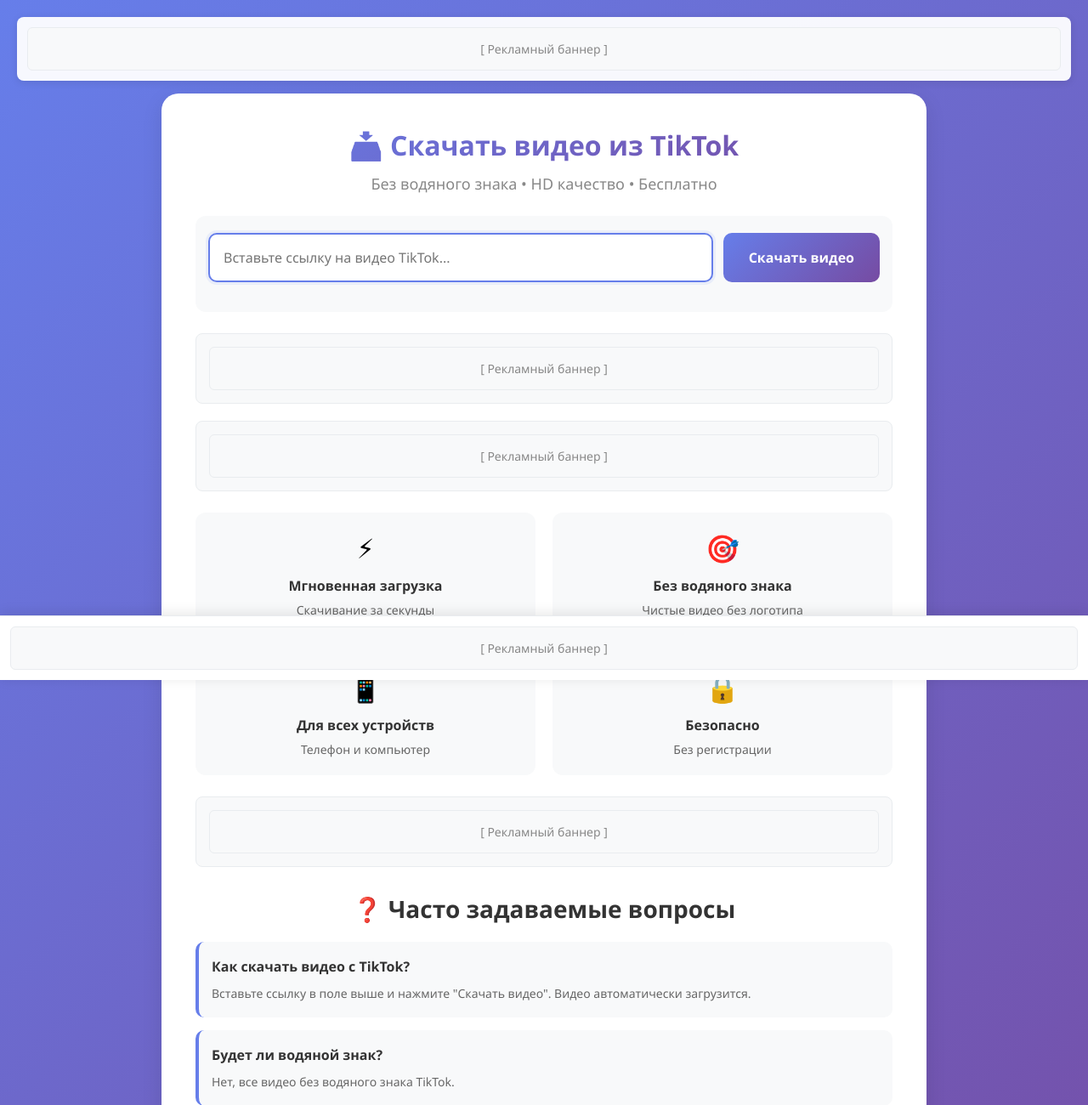
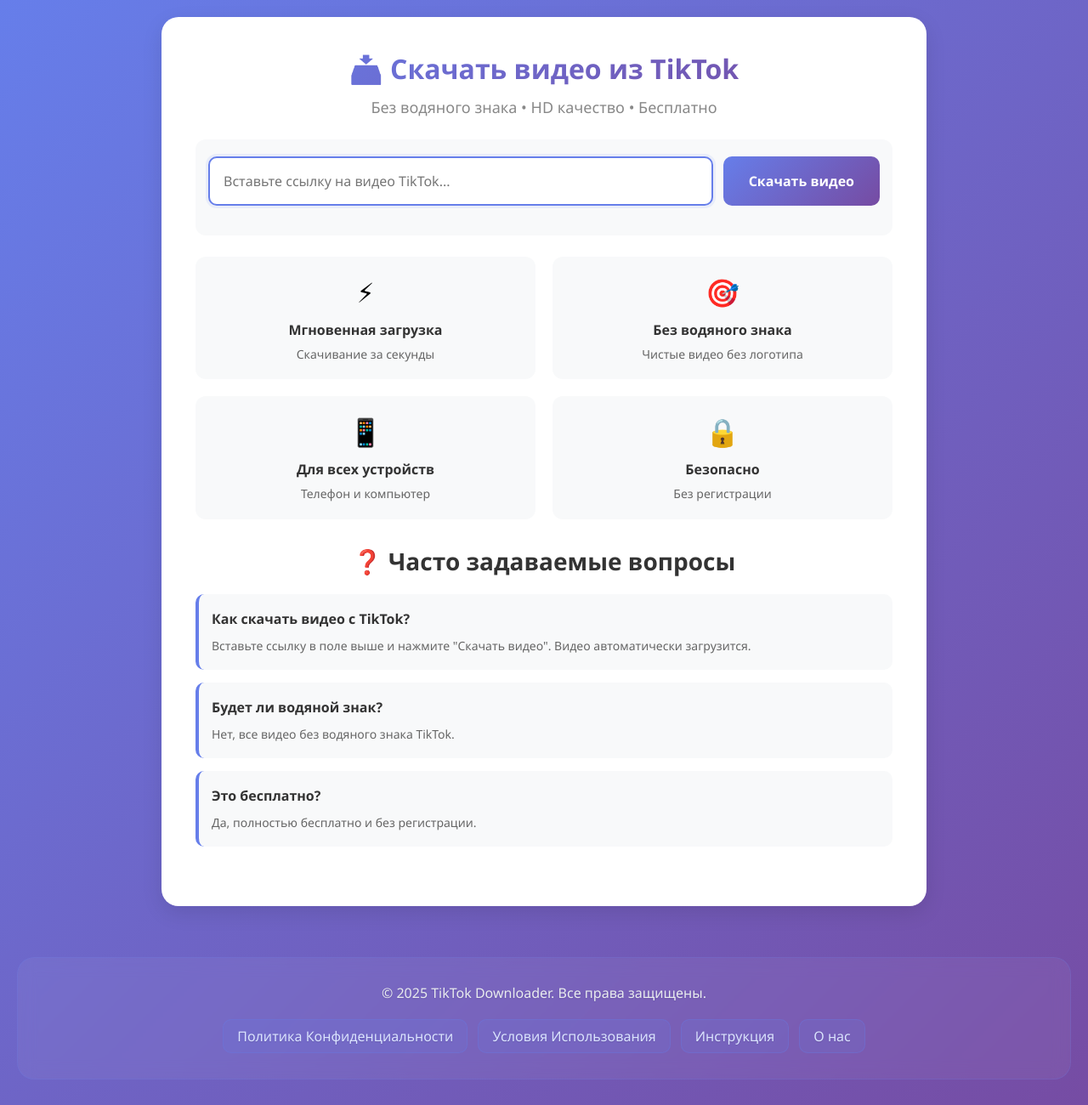
Before and after one commit to Olena-Mala/tiktok-d, a Flask app: page / in a window 1280 px wide. Shown: the top 1300 px of the page at 85% size. Run offline with Flask 3, Linux system fonts and the light colour scheme.

Commit message:
index.html

```diff
--- a/templates/index.html
+++ b/templates/index.html
@@ -11,8 +11,10 @@
     <meta name="theme-color" content="#667eea">
     <link rel="canonical" href="https://ваш-сайт.onrender.com">
 
-    <!-- Google AdSense -->
+    <!-- Google AdSense (закомментирован) -->
+    <!--
     <script async src="https://pagead2.googlesyndication.com/pagead/js/adsbygoogle.js?client=ca-pub-ТВОЙ-КОД" crossorigin="anonymous"></script>
+    -->
 
     <style>
         * {
@@ -29,7 +31,7 @@
             padding-bottom: 70px;
         }
 
-        /* Top Banner */
+        /* Top Banner (стили остаются на будущее) */
         .top-banner {
             background: rgba(255, 255, 255, 0.95);
             padding: 12px;
@@ -40,6 +42,7 @@
             position: sticky;
             top: 10px;
             z-index: 100;
+            display: none; /* Скрываем */
         }
 
         .ad-placeholder {
@@ -50,6 +53,7 @@
             font-size: 14px;
             font-weight: 500;
             border: 1px solid #e9ecef;
+            display: none; /* Скрываем */
         }
 
         /* Main Container */
@@ -128,13 +132,14 @@
             box-shadow: 0 6px 20px rgba(102, 126, 234, 0.3);
         }
 
-        /* Ad after form */
+        /* Ad after form (стили остаются) */
         .ad-after-form {
             margin: 20px 0;
             padding: 15px;
             background: #f8f9fa;
             border-radius: 8px;
             border: 1px solid #e9ecef;
+            display: none; /* Скрываем */
         }
 
         /* Video Result Section */
@@ -180,13 +185,14 @@
             box-shadow: 0 6px 20px rgba(72, 187, 120, 0.4);
         }
 
-        /* Ad after download */
+        /* Ad after download (стили остаются) */
         .ad-after-download {
             margin: 20px 0;
             padding: 15px;
             background: #f8f9fa;
             border-radius: 8px;
             border: 1px solid #e9ecef;
+            display: none; /* Скрываем */
         }
 
         /* Features Grid */
@@ -227,13 +233,14 @@
             line-height: 1.4;
         }
 
-        /* Ad before FAQ */
+        /* Ad before FAQ (стили остаются) */
         .ad-before-faq {
             margin: 25px 0;
             padding: 15px;
             background: #f8f9fa;
             border-radius: 8px;
             border: 1px solid #e9ecef;
+            display: none; /* Скрываем */
         }
 
         /* FAQ Section */
@@ -271,7 +278,7 @@
             font-size: 14px;
         }
 
-        /* Sticky Footer Ad */
+        /* Sticky Footer Ad (стили остаются) */
         .sticky-footer-ad {
             position: fixed;
             bottom: 0;
@@ -283,6 +290,7 @@
             z-index: 999;
             box-shadow: 0 -2px 15px rgba(0,0,0,0.1);
             border-top: 1px solid #e9ecef;
+            display: none; /* Скрываем */
         }
 
         /* Loading Overlay */
@@ -396,15 +404,18 @@
 <meta name="twitter:card" content="summary_large_image">
 </head>
 <body>
-    <!-- Top Banner Ad -->
+    <!-- Top Banner Ad (закомментирован) -->
+    <!--
     <div class="top-banner">
         <div class="ad-placeholder">[ Рекламный баннер ]</div>
     </div>
+    -->
 
     <div class="main-container">
         <h1>📥 Скачать видео из TikTok</h1>
         <p class="description">Без водяного знака • HD качество • Бесплатно</p>
 
+        <!-- ТОЛЬКО ОДНА ФОРМА ВВОДА (без дублирования) -->
         <div class="download-form">
             <div class="input-group">
                 <input type="text" id="tiktokUrl" placeholder="Вставьте ссылку на видео TikTok..." />
@@ -412,10 +423,12 @@
             </div>
         </div>
 
-        <!-- Ad after form -->
+        <!-- Ad after form (закомментирован) -->
+        <!--
         <div class="ad-after-form">
             <div class="ad-placeholder">[ Рекламный баннер ]</div>
         </div>
+        -->
 
         <!-- Error Message -->
         <div class="error-message" id="errorMessage"></div>
@@ -432,10 +445,12 @@
             </button>
         </div>
 
-        <!-- Ad after download -->
+        <!-- Ad after download (закомментирован) -->
+        <!--
         <div class="ad-after-download">
             <div class="ad-placeholder">[ Рекламный баннер ]</div>
         </div>
+        -->
 
         <!-- Features Grid -->
         <div class="features-grid">
@@ -461,10 +476,12 @@
             </div>
         </div>
 
-        <!-- Ad before FAQ -->
+        <!-- Ad before FAQ (закомментирован) -->
+        <!--
         <div class="ad-before-faq">
             <div class="ad-placeholder">[ Рекламный баннер ]</div>
         </div>
+        -->
 
         <!-- FAQ Section -->
         <div class="faq-section">
@@ -487,10 +504,12 @@
         </div>
     </div>
 
-    <!-- Sticky Footer Ad -->
+    <!-- Sticky Footer Ad (закомментирован) -->
+    <!--
     <div class="sticky-footer-ad">
         <div class="ad-placeholder">[ Рекламный баннер ]</div>
     </div>
+    -->
 
     <!-- Loading Overlay -->
     <div class="loading-overlay" id="loadingOverlay">
```
